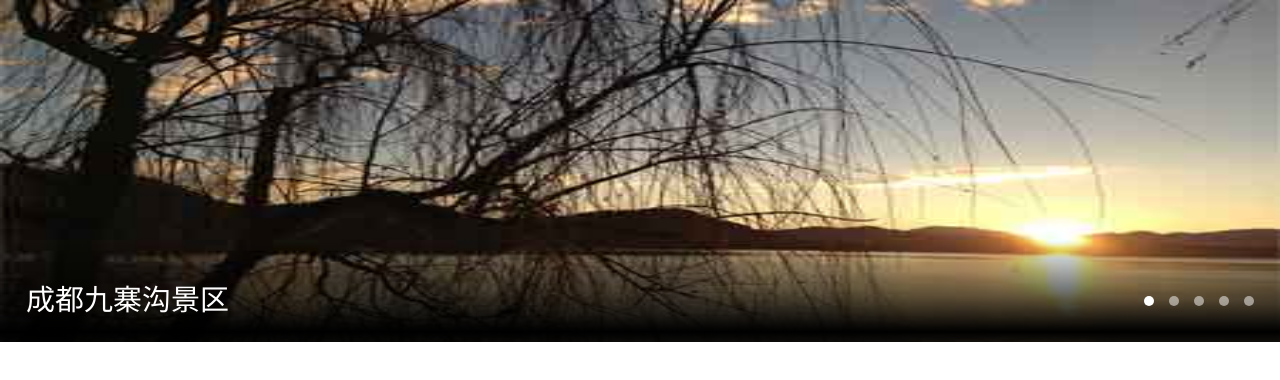
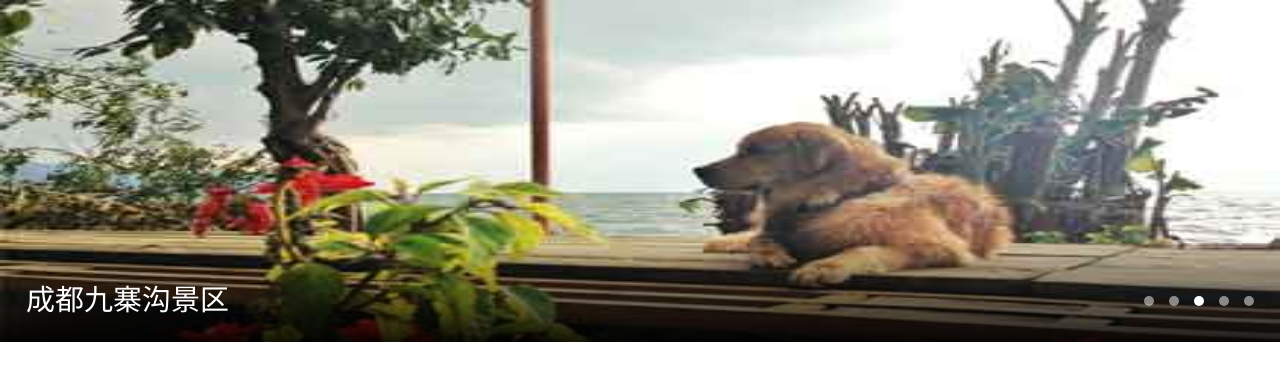
Before and after one commit to sxc868686/Daily-Practice, a plain HTML site: page 微信小玩具/旅游景点评价/index.html in a window 1280 px wide. Drawn offline with Linux system fonts and the light colour scheme.

Commit message:
自动切换完成
自动切换代码完成

```diff
--- a/微信小玩具/旅游景点评价/css/index.css
+++ b/微信小玩具/旅游景点评价/css/index.css
@@ -72,14 +72,16 @@ animation-fill-mode: forwards;}
 
 /*首页（图片轮播）*/
 #tabPic{overflow: hidden; position: relative;}
-.picList{overflow: hidden;}
-.picList li{float: left;}
+.picList{overflow: hidden;  }
+.picList li{float: left; position: relative;}
+.picList li p{font-size: 29px; position: absolute;  color: white; line-height: 120px;
+text-indent: 26px; height: 102px; width: 100%; left: 0; bottom: 0; display: block;
+background:-webkit-linear-gradient(bottom,rgba(0,0,0,0.9) 0,rgba(0,0,0,0.8) 10%,rgba(0,0,0,0));
+background:linear-gradient(bottom,rgba(0,0,0,0.9) 0,rgba(0,0,0,0.8) 10%,rgba(0,0,0,0));
+}
 .picList img{width: 100%; height: 342px;}
-.picMask{height: 102px; position: absolute; left: 0; bottom: 0; width: 100%;
-background: -webkit-linear-gradient(bottom,rgba(0,0,0,0.9),rgba(0,0,0,8)10%,rgba(0,0,0,0));
-linear-gradient(bottom,rgba(0,0,0,0.9),rgba(0,0,0,8)10%,rgba(0,0,0,0));}
-.picMask p{font-size: 29px; line-height: 120px; color: white; text-indent: 26px;}
-.picMask nav{height: 10px; right: 26px; top: 56px; position: absolute;}
+.picMask{height: 102px; position: absolute; left: 0; bottom: 0; width: 100%;}
+.picMask nav{height: 10px; right: 26px; top: 56px; position: absolute; z-index: 5;}
 .picMask nav a{float: left; width: 10px; height: 10px; border-radius: 5px;
 background: white; opacity: 0.5; margin-left: 15px;}
 .picMask nav a.active{opacity: 1;}
--- a/微信小玩具/旅游景点评价/index.html
+++ b/微信小玩具/旅游景点评价/index.html
@@ -36,24 +36,29 @@
     <div id="tabPic">
         <ul id="picList" class="picList">
             <li>
+                <p>成都九寨沟景区</p>
                 <img src="img/1.jpg" alt="">
             </li>
             <li>
+                <p>成都九寨沟景区</p>
                 <img src="img/2.jpg" alt="">
             </li>
             <li>
+                <p>成都九寨沟景区</p>
                 <img src="img/3.jpg" alt="">
             </li>
             <li>
+                <p>成都九寨沟景区</p>
                 <img src="img/4.jpg" alt="">
             </li>
             <li>
+                <p>成都九寨沟景区</p>
                 <img src="img/5.jpg" alt="">
             </li>
         </ul>
         <!--文字部分-->
         <section class="picMask">
-            <p>成都九寨沟景区</p>
+
             <nav>
                 <a href="javascript:;" class="active"></a>
                 <a href="javascript:;"></a>
--- a/微信小玩具/旅游景点评价/js/index.js
+++ b/微信小玩具/旅游景点评价/js/index.js
@@ -29,12 +29,51 @@ function addClass(obj, sClass) {
         if (aClass[i] === sClass) return;
     }
     obj.className += ' ' + sClass;
-}
+};
 
+function removeClass(obj, sClass) {
+    var aClass = obj.className.split(' ');
+    if (!obj.className) return;
+    for (var i = 0; i < aClass.length; i++) {
+        if (aClass[i] === sClass) {
+            aClass.splice(i, 1);
+            obj.className = aClass.join(' ');
+            break;
+        }
+    }
+};
 window.onload=function () {
     var pli=id('picList').getElementsByTagName('li');
     id('picList').style.width=pli.length+'00%';
     for(var i=0;i<pli.length;i++){
       pli[i].style.width=view().w+'px';
     };
+
+    //tab切换功能
+    function fnTab(){
+        var tab=id('tabPic');
+        var tList=id('picList');
+        var tNav=tab.getElementsByTagName('nav')[0].children;
+        var tNow=0;//当前选中的项，默认第0个
+        var iX=0; //记录translateX需要移动的值
+        var iW=view().w; //记录屏幕的宽度
+        var oTimer=null;//定时器
+
+        oTimer=setInterval(function () {
+            tNow++;
+            tNow=tNow%tNav.length;
+            Tab();
+        },2000);
+        //执行代码
+        function Tab() {
+            iX=-tNow*iW; //每次移动一个屏幕
+            tList.style.WebkitTransform='translateX('+iX+'px)';
+            tList.style.WebkitTransition='0.5s';
+            for(var i=0;i<tNav.length;i++){
+                removeClass(tNav[i],'active');
+            };
+            addClass(tNav[tNow],'active');
+        };
+    };
+    fnTab();
 };
```
